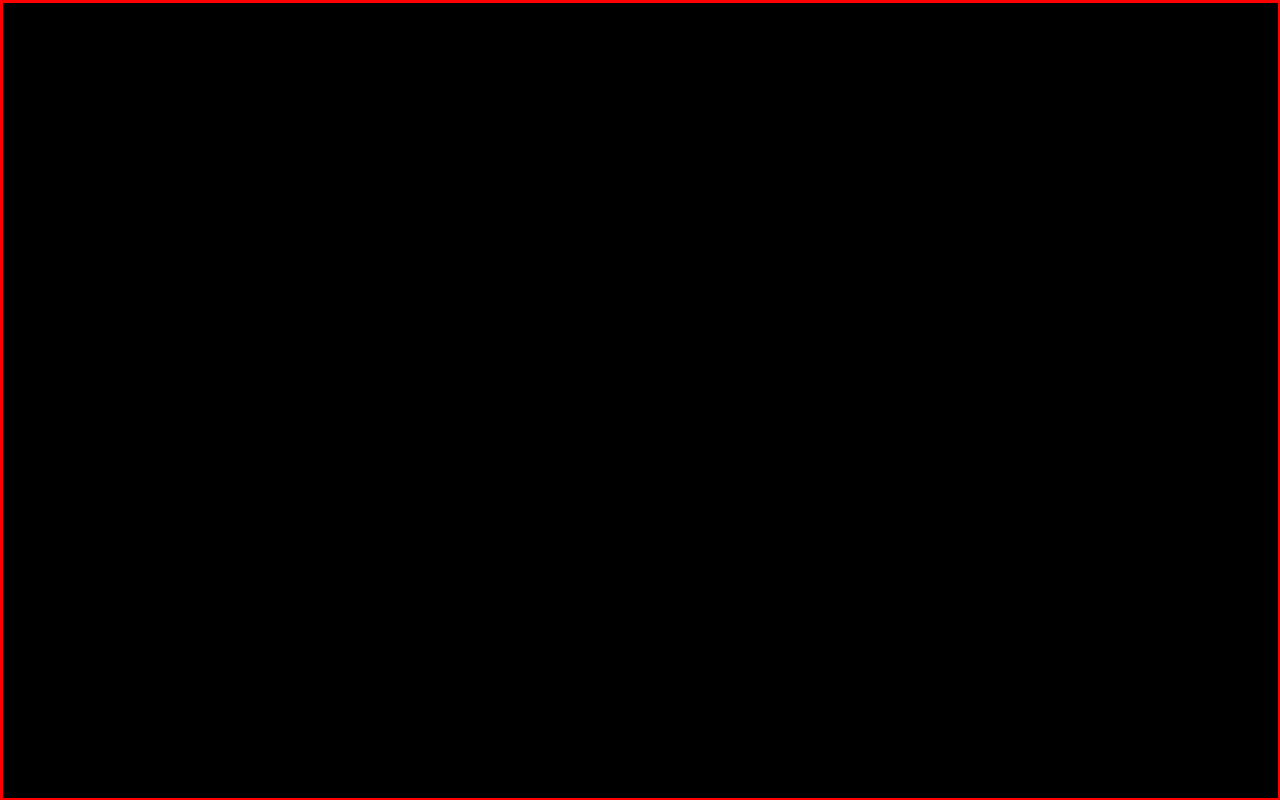
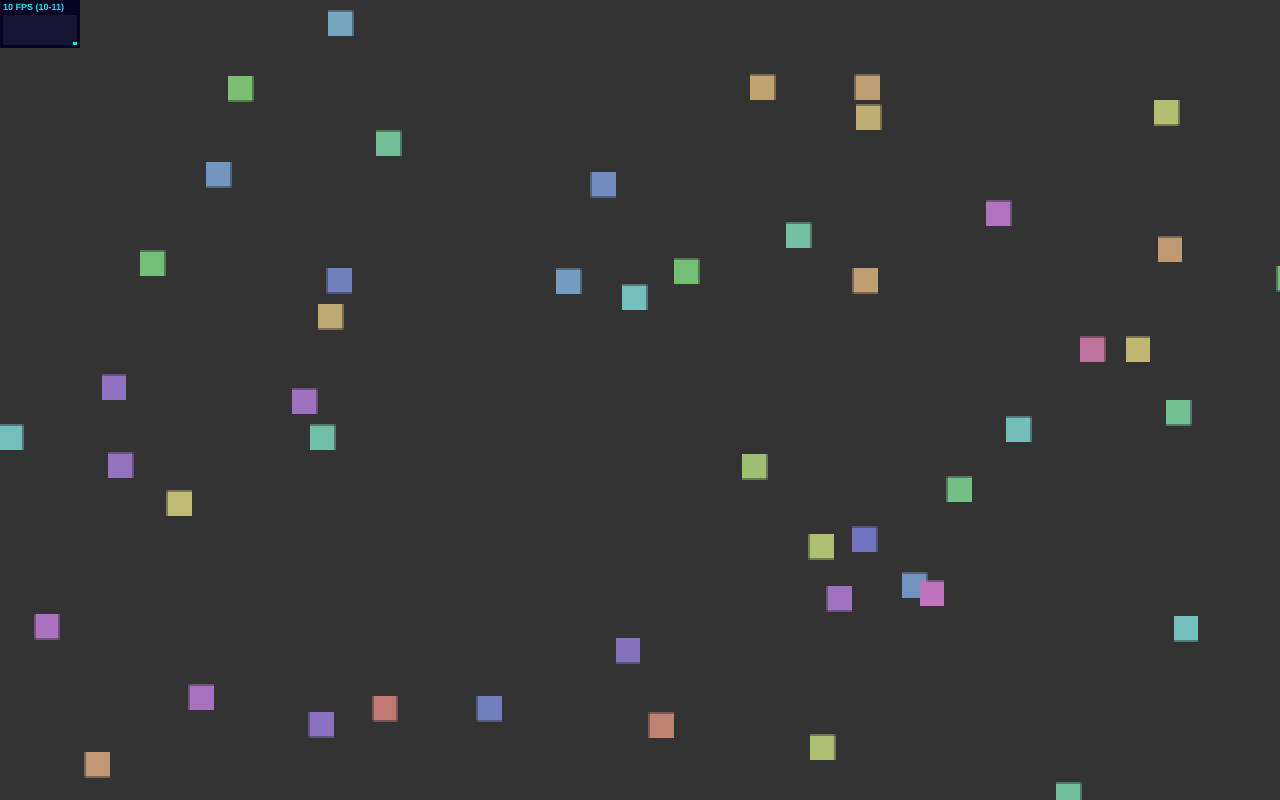
Before and after one commit to risq/multiplayer-pong, a website: page public/game/index.html in a window 1280 px wide. Drawn offline with Linux system fonts and the light colour scheme; animation ran at ten frames a second.

Commit message:
add physics

```diff
--- a/public/game/index.html
+++ b/public/game/index.html
@@ -6,14 +6,21 @@
         <title>game</title>
         <meta name="viewport" content="width=device-width, height=device-height, initial-scale=1, user-scalable=no">
         <link rel="stylesheet" href="css/main.css">
+        <script>
+            var G = window.G || {};
+        </script>
     </head>
     <body>
         <script src="../vendor/pixi.js"></script>
+        <script src="../vendor/stats.min.js"></script>
+        <script src="../vendor/please.min.js"></script>
 
         <script src="js/class/Vector2.js"></script>
         <script src="js/class/Ball.js"></script>
         <script src="js/class/Scene.js"></script>
-        <script src="js/GameManager.js"></script>
+        <script src="js/physicsEngine.js"></script>
+        <script src="js/ballsManager.js"></script>
+        <script src="js/appManager.js"></script>
         <script src="js/main.js"></script>
     </body>
 </html>
--- a/public/game/js/GameManager.js
+++ /dev/null
@@ -1,76 +0,0 @@
-var gameManager = (function() {
-
-    var renderer,
-    	stage,
-    	scene,
-    	lastTime = 0,
-    	delta = 0;
-
-    var config = {
-    	baseSceneWidth: 1440,
-    	baseSceneHeight: 900
-    };
-
-	function init() {
-		// create an new instance of a pixi stage
-		stage = new PIXI.Stage(0x000000);
-
-		// create a renderer instance and append the view
-		renderer = PIXI.autoDetectRenderer(window.innerWidth, window.innerHeight);
-	    document.body.appendChild(renderer.view);
-
-	    scene = new Scene(config.baseSceneWidth, config.baseSceneHeight);
-	    stage.addChild(scene);
-	    updateGameSize();
-
-	    window.onresize = updateGameSize;
-
-	    update();
-	}
-
-    function onAssetsLoaded() {
-
-    }
-
-	function update(time) {
-	    requestAnimFrame( update );
-	    updateDelta(time);
-	    if (delta) {
-	    	scene.update(delta);
-	    }
-	    renderer.render(stage);
-	}
-
-	function updateDelta(time) {
-		delta = (time - lastTime) / 1000;
-		lastTime = time;
-	}
-
-	function updateGameSize() {
-		renderer.resize(window.innerWidth, window.innerHeight);
-
-		var ratio,
-			decX = 0,
-			decY = 0;
-
-		var ratioW = window.innerWidth  / config.baseSceneWidth;
-		var ratioH = window.innerHeight / config.baseSceneHeight;
-
-		if (ratioW < ratioH) {
-			ratio = ratioW;
-			decY = (window.innerHeight - config.baseSceneHeight * ratio) / 2;
-		}
-		else {
-			ratio = ratioH;
-			decX = (window.innerWidth - config.baseSceneWidth * ratio) / 2;
-		}
-
-		scene.scale = new PIXI.Point(ratio, ratio);
-		scene.x = decX;
-		scene.y = decY;
-	}
-
-	return {
-		init: init
-	};
-})();
--- /dev/null
+++ b/public/game/js/appManager.js
@@ -0,0 +1,111 @@
+G.appManager = (function() {
+
+    var renderer,
+    	stage,
+    	scene,
+    	stats,
+    	lastTime = 0,
+    	delta = 0,
+    	dec = new Vector2(),
+    	ratio = 1,
+    	pixelateFilter,
+    	colorStepFilter,
+
+    	config = {
+    	baseSceneWidth: 1440,
+    	baseSceneHeight: 900
+    };
+
+	function init() {
+		// create an new instance of a pixi stage
+		stage = new PIXI.Stage(0x000000);
+
+		// create a renderer instance and append the view
+		renderer = PIXI.autoDetectRenderer(window.innerWidth, window.innerHeight, null, false, true);
+	    document.body.appendChild(renderer.view);
+
+	    pixelateFilter = new PIXI.PixelateFilter();
+	    pixelateFilter.size.x = 2;
+	    pixelateFilter.size.y = 2;
+	    stage.filters = [pixelateFilter];
+
+	    stats = new Stats();
+	    stats.domElement.style.position = 'absolute';
+		stats.domElement.style.left = '0px';
+		stats.domElement.style.top = '0px';
+		document.body.appendChild( stats.domElement );
+
+	    scene = new Scene(config.baseSceneWidth, config.baseSceneHeight);
+	    stage.addChild(scene);
+	    updateGameSize();
+
+	    window.onresize = updateGameSize;
+
+
+	    G.physicsEngine.init();
+
+	    G.ballsManager.createBalls(48, scene.getCenter(), 75, 2);
+
+	    update();
+	}
+
+    function onAssetsLoaded() {
+
+    }
+
+	function update(time) {
+	    requestAnimFrame( update );
+	    updateDelta(time);
+	    G.physicsEngine.update(delta);
+	    stats.update();
+	    renderer.render(stage);
+	}
+
+	function updateDelta(time) {
+		delta = (time - lastTime) / 1000;
+		lastTime = time;
+	}
+
+	function updateGameSize() {
+		renderer.resize(window.innerWidth, window.innerHeight);
+
+		var ratioW = window.innerWidth  / config.baseSceneWidth;
+		var ratioH = window.innerHeight / config.baseSceneHeight;
+
+		if (ratioW < ratioH) {
+			ratio = ratioW;
+			dec.x = 0;
+			dec.y = (window.innerHeight - config.baseSceneHeight * ratio) / 2;
+		}
+		else {
+			ratio = ratioH;
+			dec.x = (window.innerWidth - config.baseSceneWidth * ratio) / 2;
+			dec.y = 0;
+		}
+
+		scene.scale = new PIXI.Point(ratio, ratio);
+		scene.x = dec.x;
+		scene.y = dec.y;
+
+		G.physicsEngine.updateSceneResizeValues(dec, ratio);
+	}
+
+	function getScene() {
+		return scene;
+	}
+
+	function getDec() {
+		return dec;
+	}
+
+	function getConfig() {
+		return config;
+	}
+
+	return {
+		init: init,
+		getScene: getScene,
+		getDec: getDec,
+		getConfig: getConfig
+	};
+})();
--- /dev/null
+++ b/public/game/js/ballsManager.js
@@ -0,0 +1,41 @@
+G.ballsManager = (function() {
+
+	var balls = [];
+
+    function init(scene) {
+
+    }
+
+    function createBall(pos, vel) {
+    	var newBall = new Ball(pos);
+		G.appManager.getScene().addChild(newBall);
+		G.physicsEngine.setVel(newBall, vel);
+		setTimeout(function() {
+    		balls.push(newBall);
+		}, 50);
+    }
+
+    function createBalls(number, pos, interval, turns, angle, remaining) {
+    	turns = turns || 1;
+    	angle = angle === undefined ? Math.PI/number : angle;
+    	remaining = remaining === undefined ? number : remaining;
+	    createBall(pos, new Vector2(1000 * Math.cos(angle), 1000 * Math.sin(angle)));
+    	if (remaining > 1) {
+	    	setTimeout(function() {
+	    		createBalls(number, pos, interval, turns, angle + 2 * turns * Math.PI/number, remaining - 1);
+	    	}, interval);
+	    }
+
+    }
+
+    function getBalls() {
+    	return balls;
+    }
+
+	return {
+		init: init,
+		createBall: createBall,
+		createBalls: createBalls,
+		getBalls: getBalls
+	};
+})();
--- a/public/game/js/class/Ball.js
+++ b/public/game/js/class/Ball.js
@@ -1,39 +1,23 @@
-Ball = function(radius, color, posX, posY) {
+Ball = function(pos, radius, color) {
     PIXI.DisplayObjectContainer.call( this );
-    this.radius = radius || 10;
-    this.color  = color  || 0xFFFFFF;
+    this.radius = radius || 28;
+    this.color  = color  || parseInt(Please.make_color().slice(1), 16);
     this.vel = new Vector2(0, 0);
 
-    this.x = posX;
-    this.y = posY;
+    console.log();
 
-    this.init();
+	var graphics = new PIXI.Graphics();
+	graphics.beginFill(this.color);
+	graphics.drawRect(0, 0, this.radius, this.radius);
+	this.addChild(graphics);
+
+    this.x = pos ? pos.x : 0;
+    this.y = pos ? pos.y : 0;
 };
 
 Ball.prototype = Object.create(PIXI.DisplayObjectContainer.prototype);
 Ball.prototype.constructor = Ball;
 
 Ball.prototype.init = function() {
-	var graphics = new PIXI.Graphics();
-	graphics.beginFill(this.color);
 
-	// draw a rectangle
-	graphics.drawCircle(0, 0, this.radius);
-
-	this.addChild(graphics);
-
-	console.log(this);
 };
-
-Ball.prototype.update = function(delta) {
-	this.x = this.x + this.vel.x * delta;
-	this.y = this.y + this.vel.y * delta;
-};
-
-Ball.prototype.setVel = function(vel) {
-	this.vel.copy(vel);
-};
-
-Ball.prototype.addVel = function(vel) {
-	this.vel.addSelf(vel);
-};
--- a/public/game/js/class/Scene.js
+++ b/public/game/js/class/Scene.js
@@ -10,25 +10,21 @@ Scene.prototype.constructor = Scene;
 
 Scene.prototype.init = function() {
 	this.drawBounds();
-	this.ball = new Ball(8, null, 400, 300);
-	this.addChild(this.ball);
-	this.ball.setVel(new Vector2(250, 250));
-};
 
-Scene.prototype.update = function(delta) {
-	if (this.ball) {
-		this.ball.update(delta);
-	}
 };
 
 Scene.prototype.drawBounds = function() {
 	var graphics = new PIXI.Graphics();
 
-	graphics.beginFill(0x000000);
-	graphics.lineStyle(5, 0xFF0000);
+	graphics.beginFill(0x333333);
+	// graphics.lineStyle(5, 0xFFFFFF);
 	graphics.drawRect(0, 0, this.baseWidth, this.baseHeight);
 
 	this.addChild(graphics);
 
 	console.log(this);
 };
+
+Scene.prototype.getCenter = function() {
+	return new Vector2(this.baseWidth / 2, this.baseHeight / 2);
+};
--- a/public/game/js/main.js
+++ b/public/game/js/main.js
@@ -1 +1 @@
-gameManager.init();
+G.appManager.init();
--- /dev/null
+++ b/public/game/js/physicsEngine.js
@@ -0,0 +1,101 @@
+G.physicsEngine = (function() {
+
+	var currentDelta = 0,
+		currentDec = new Vector2(),
+		currentRatio = 1,
+		safetyGapSize = 10,
+
+		wallsBounds;
+
+    function init() {
+   		wallsBounds = new PIXI.Rectangle(
+			0,
+			0,
+			G.appManager.getConfig().baseSceneWidth * currentRatio,
+			G.appManager.getConfig().baseSceneHeight * currentRatio);
+    }
+
+    function update(delta) {
+    	currentDelta = delta;
+    	if (currentDelta) {
+	    	G.ballsManager.getBalls().forEach(updateBall);
+	    }
+    }
+
+    function setVel(object, vel) {
+		object.vel.copy(vel);
+	}
+
+	function addVel(object, vel) {
+		object.vel.addSelf(vel);
+	}
+
+	function updateBall(ball, index) {
+		checkBallCollision(ball);
+		updateObjectPos(ball);
+	}
+
+	function updateObjectPos(object) {
+		object.x = object.x + object.vel.x * currentDelta;
+		object.y = object.y + object.vel.y * currentDelta;
+	}
+
+	function checkBallCollision(ball) {
+		var bounds = ball.getBounds();
+		bounds.y = bounds.y - G.appManager.getDec().y;
+		bounds.x = bounds.x - G.appManager.getDec().x;
+		bounds.width = bounds.width * currentRatio;
+		bounds.height = bounds.height * currentRatio;
+
+		if (bounds.y <= wallsBounds.y + safetyGapSize) {
+			ball.y = bounds.y + safetyGapSize;
+			onBallCollideTop(ball);
+		}
+		else if (bounds.y + bounds.height >= wallsBounds.y + wallsBounds.height - safetyGapSize) {
+			ball.y = wallsBounds.y + (wallsBounds.height * 1/currentRatio) - 3 * safetyGapSize;
+			onBallCollideBottom(ball);
+		}
+		else if (bounds.x <= wallsBounds.x + safetyGapSize) {
+			ball.x = bounds.x + safetyGapSize;
+			onBallCollideLeft(ball);
+		}
+		else if (bounds.x + bounds.width >= wallsBounds.x + wallsBounds.width - safetyGapSize) {
+			ball.x = wallsBounds.x + (wallsBounds.width * 1/currentRatio) - 3 * safetyGapSize;
+			onBallCollideRight(ball);
+		}
+	}
+
+	function onBallCollideTop(ball) {
+		ball.vel.y = -ball.vel.y;
+	}
+
+	function onBallCollideBottom(ball) {
+		ball.vel.y = -ball.vel.y;
+	}
+
+	function onBallCollideLeft(ball) {
+		ball.vel.x = -ball.vel.x;
+	}
+
+	function onBallCollideRight(ball) {
+		ball.vel.x = -ball.vel.x;
+	}
+
+	function updateSceneResizeValues(dec, ratio) {
+		currentDec = dec;
+		currentRatio = ratio;
+
+		if (wallsBounds) {
+			wallsBounds.width  = G.appManager.getConfig().baseSceneWidth * currentRatio;
+			wallsBounds.height = G.appManager.getConfig().baseSceneHeight * currentRatio;
+		}
+	}
+
+	return {
+		init: init,
+		update: update,
+		setVel: setVel,
+		addVel: addVel,
+		updateSceneResizeValues: updateSceneResizeValues
+	};
+})();
--- /dev/null
+++ b/public/vendor/stats.min.js
@@ -0,0 +1,6 @@
+// stats.js - http://github.com/mrdoob/stats.js
+var Stats=function(){var l=Date.now(),m=l,g=0,n=Infinity,o=0,h=0,p=Infinity,q=0,r=0,s=0,f=document.createElement("div");f.id="stats";f.addEventListener("mousedown",function(b){b.preventDefault();t(++s%2)},!1);f.style.cssText="width:80px;opacity:0.9;cursor:pointer";var a=document.createElement("div");a.id="fps";a.style.cssText="padding:0 0 3px 3px;text-align:left;background-color:#002";f.appendChild(a);var i=document.createElement("div");i.id="fpsText";i.style.cssText="color:#0ff;font-family:Helvetica,Arial,sans-serif;font-size:9px;font-weight:bold;line-height:15px";
+i.innerHTML="FPS";a.appendChild(i);var c=document.createElement("div");c.id="fpsGraph";c.style.cssText="position:relative;width:74px;height:30px;background-color:#0ff";for(a.appendChild(c);74>c.children.length;){var j=document.createElement("span");j.style.cssText="width:1px;height:30px;float:left;background-color:#113";c.appendChild(j)}var d=document.createElement("div");d.id="ms";d.style.cssText="padding:0 0 3px 3px;text-align:left;background-color:#020;display:none";f.appendChild(d);var k=document.createElement("div");
+k.id="msText";k.style.cssText="color:#0f0;font-family:Helvetica,Arial,sans-serif;font-size:9px;font-weight:bold;line-height:15px";k.innerHTML="MS";d.appendChild(k);var e=document.createElement("div");e.id="msGraph";e.style.cssText="position:relative;width:74px;height:30px;background-color:#0f0";for(d.appendChild(e);74>e.children.length;)j=document.createElement("span"),j.style.cssText="width:1px;height:30px;float:left;background-color:#131",e.appendChild(j);var t=function(b){s=b;switch(s){case 0:a.style.display=
+"block";d.style.display="none";break;case 1:a.style.display="none",d.style.display="block"}};return{REVISION:12,domElement:f,setMode:t,begin:function(){l=Date.now()},end:function(){var b=Date.now();g=b-l;n=Math.min(n,g);o=Math.max(o,g);k.textContent=g+" MS ("+n+"-"+o+")";var a=Math.min(30,30-30*(g/200));e.appendChild(e.firstChild).style.height=a+"px";r++;b>m+1E3&&(h=Math.round(1E3*r/(b-m)),p=Math.min(p,h),q=Math.max(q,h),i.textContent=h+" FPS ("+p+"-"+q+")",a=Math.min(30,30-30*(h/100)),c.appendChild(c.firstChild).style.height=
+a+"px",m=b,r=0);return b},update:function(){l=this.end()}}};"object"===typeof module&&(module.exports=Stats);
```
Also changed, not shown: public/game/js/CollisionManager.js (deleted, +0 -10 lines), public/vendor/please.min.js (added).
